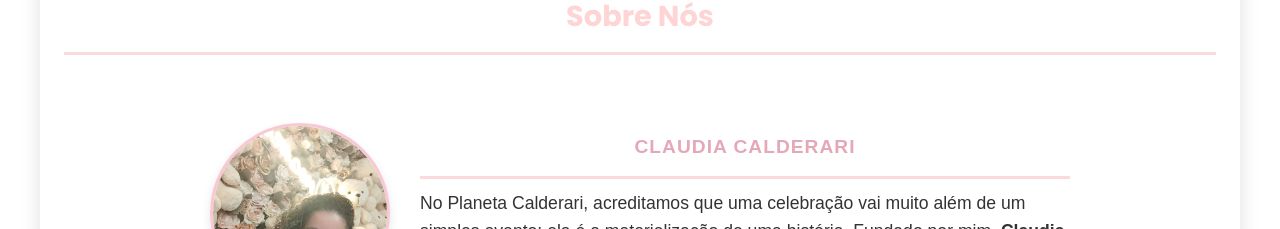
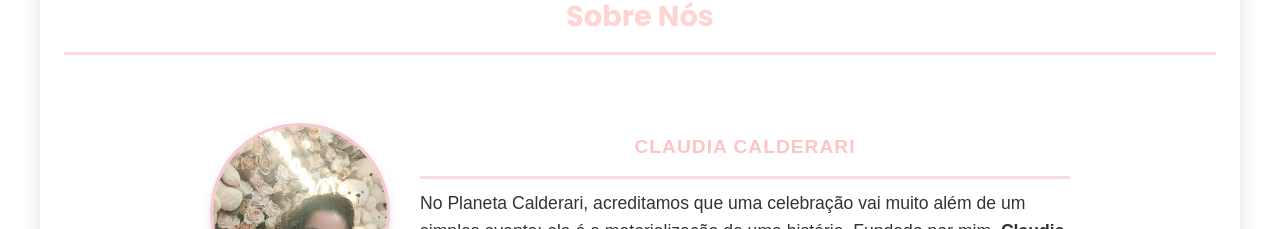
Before and after one commit to LeandroBarross/planetacalderari, a plain HTML site: page index.html in a window 1280 px wide. Shown: the part 869-1098 px from the top of the page. Drawn offline with Linux system fonts and the light colour scheme.

Commit message:
Change perfil-titulo color to a lighter pink

```diff
--- a/style.css
+++ b/style.css
@@ -1075,7 +1075,7 @@
 
 .perfil-titulo {
     font-size: 1.2rem;
-    color: #e5a8b8; /* Tom de rosa do "Sobre Nós" da imagem */
+    color: #fdc5c5; /* Tom de rosa do "Sobre Nós" da imagem */
     margin: 0 0 10px 0;
     text-transform: uppercase;
     letter-spacing: 1px;
```
